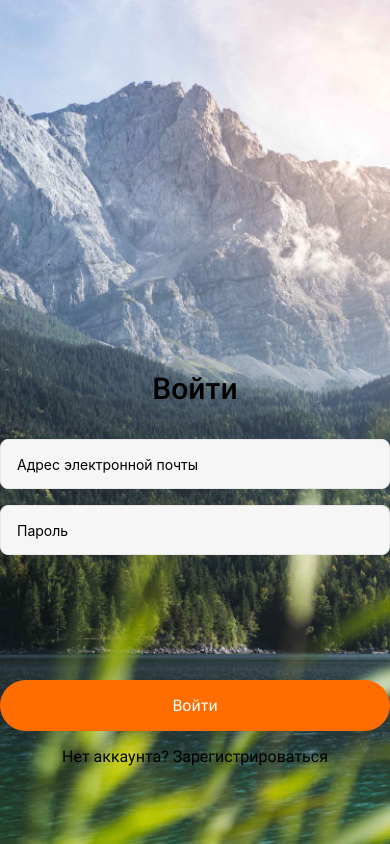
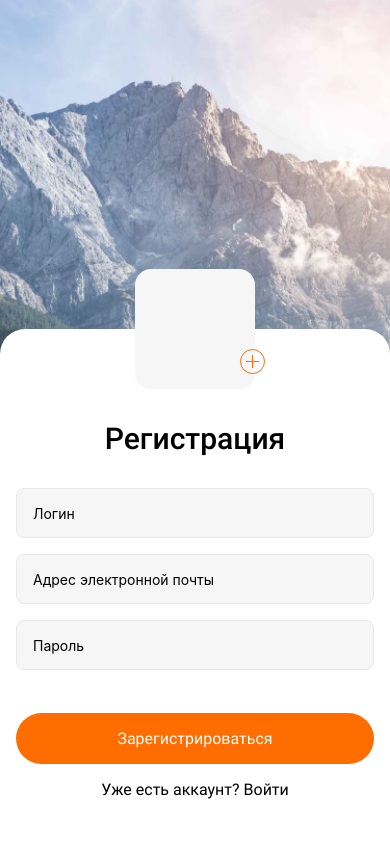
Before and after one commit to OlenaHras/myReactNativeProject-2, a React Native app: screen / in a window 390 px wide. Built offline with nearby package versions, Linux system fonts and the light colour scheme.

Commit message:
add avatar container and fixed logic

```diff
--- a/App.js
+++ b/App.js
@@ -2,14 +2,8 @@ import { useState, useEffect, useCallback } from "react";
 import { StatusBar } from "expo-status-bar";
 import {
   StyleSheet,
-  Text,
   View,
   ImageBackground,
-  TextInput,
-  Button,
-  TouchableOpacity,
-  Platform,
-  KeyboardAvoidingView,
   Keyboard,
   TouchableWithoutFeedback,
   Dimensions,
@@ -20,21 +14,10 @@ import * as SplashScreen from "expo-splash-screen";
 
 import RegistrationScreen from "./Screens/RegistrationScreen";
 import LoginScreen from "./Screens/LoginScreen";
-// const { width, height } = Dimensions.get("window");
-
-// const initialState = {
-//   login: "",
-//   email: "",
-//   password: "",
-// };
 
 export default function App() {
   const [isShowKeyboard, setIsShowKeyboard] = useState(false);
-  // const [state, setstate] = useState(initialState);
 
-  // const [dimensions, setDimensions] = useState(
-  //   Dimensions.get("window").width - 16 * 2
-  // );
   const [screenWidth, setScreenWidth] = useState(
     Dimensions.get("window").width
   );
@@ -50,8 +33,6 @@ export default function App() {
   const handleButtonClick = () => {
     setIsShowKeyboard(false);
     Keyboard.dismiss();
-    // console.log(state);
-    // setstate(initialState);
   };
 
   const handleFocus = () => {
@@ -63,17 +44,11 @@ export default function App() {
       await SplashScreen.preventAutoHideAsync();
     }
     prepare();
-    // console.log(width);
     const onChange = () => {
       setScreenHeight(Dimensions.get("window").height);
       setScreenWidth(Dimensions.get("window").width);
-      console.log(Dimensions.get("window"));
-      // const width = Dimensions.get("window").width - 16 * 2;
     };
     Dimensions.addEventListener("change", onChange);
-    // return () => {
-    //   Dimensions.removeEventListener("change", onChange);
-    // };
   }, [screenWidth]);
 
   const onLayout = useCallback(async () => {
@@ -95,18 +70,20 @@ export default function App() {
             height: screenHeight,
           }}
         >
-          {/* <RegistrationScreen
-            screenHeight={screenHeight}
-            screenWidth={screenWidth}
-            handleButtonClick={handleButtonClick}
-            handleFocus={handleFocus}
-          /> */}
-          <LoginScreen
-            screenHeight={screenHeight}
-            screenWidth={screenWidth}
-            // handleButtonClick={handleButtonClick}
-            handleFocus={handleFocus}
-          />
+          <View style={styles.screenWrapper}>
+            <RegistrationScreen
+              screenWidth={screenWidth}
+              handleButtonClick={handleButtonClick}
+              handleFocus={handleFocus}
+              isShowKeyboard={isShowKeyboard}
+            />
+            {/* <LoginScreen
+              screenWidth={screenWidth}
+              handleButtonClick={handleButtonClick}
+              handleFocus={handleFocus}
+              isShowKeyboard={isShowKeyboard}
+            /> */}
+          </View>
         </ImageBackground>
       </TouchableWithoutFeedback>
       <StatusBar style="auto" />
@@ -119,26 +96,22 @@ const styles = StyleSheet.create({
     flex: 1,
     backgroundColor: "#fff",
     justifyContent: "flex-end",
-    // alignItems: "center",
-    // justifyContent: "center",
   },
   bgImage: {
-    // position: "absolute",
+    position: "absolute",
     left: 0,
     top: 0,
-    // width: "100%",
-    // height: "100%",
-    // width: screenWidth,
-    // height: screenHeight,
-    // flex: 1,
-    // position: "absolute",
-    // top: 0,
-    // right: 0,
-    // bottom: 0,
-    // left: 0,
     resizeMode: "cover",
     justifyContent: "flex-end",
     alignItems: "center",
+  },
+  screenWrapper: {
+    justifyContent: "center",
+    alignItems: "center",
+
+    backgroundColor: "#fff",
+    borderTopLeftRadius: 25,
+    borderTopRightRadius: 25,
   },
   headerTitle: {
     fontSize: 30,
@@ -154,8 +127,6 @@ const styles = StyleSheet.create({
     borderRadius: 8,
     borderColor: "#E8E8E8",
     backgroundColor: "#F6F6F6",
-    // marginHorizontal: 16,
-    // width: 343,
     height: 50,
     padding: 16,
     marginBottom: 16,
--- a/Screens/LoginScreen.js
+++ b/Screens/LoginScreen.js
@@ -2,17 +2,12 @@ import {
   StyleSheet,
   Text,
   View,
-  ImageBackground,
   TextInput,
-  Button,
   TouchableOpacity,
   Platform,
   KeyboardAvoidingView,
-  Keyboard,
-  TouchableWithoutFeedback,
-  Dimensions,
 } from "react-native";
-import { useState, useEffect, useCallback } from "react";
+import { useState } from "react";
 
 const initialState = {
   email: "",
@@ -20,16 +15,15 @@ const initialState = {
 };
 
 const LoginScreen = ({
-  screenHeight,
   screenWidth,
-  //   handleButtonClick,
+  handleButtonClick,
   handleFocus,
+  isShowKeyboard,
 }) => {
   const [state, setstate] = useState(initialState);
 
-  const handleButtonClick = () => {
-    // setIsShowKeyboard(false);
-    Keyboard.dismiss();
+  const handleSubmit = () => {
+    handleButtonClick();
     console.log(state);
     setstate(initialState);
   };
@@ -37,7 +31,7 @@ const LoginScreen = ({
     <>
       <Text style={styles.headerTitle}>Войти</Text>
       <View style={{ ...styles.form, width: screenWidth }}>
-        {/* <View style={{ marginBottom: isShowKeyboard ? 32 : 109 }}> */}
+        <View style={{ marginBottom: isShowKeyboard ? 93 : 43 }}>
           <KeyboardAvoidingView
             behavior={Platform.OS == "ios" ? "padding" : "height"}
           >
@@ -51,7 +45,7 @@ const LoginScreen = ({
               }
             />
             <TextInput
-            style={styles.input}
+              style={{ ...styles.input, marginBottom: 0 }}
               placeholder="Пароль"
               secureTextEntry={true}
               value={state.password}
@@ -64,9 +58,9 @@ const LoginScreen = ({
               }
             />
           </KeyboardAvoidingView>
-        {/* </View> */}
+        </View>
         <TouchableOpacity
-          onPress={handleButtonClick}
+          onPress={handleSubmit}
           style={styles.button}
           activeOpacity={0.8}
         >
@@ -83,18 +77,16 @@ const styles = StyleSheet.create({
     fontSize: 30,
     fontFamily: "Roboto-Medium",
     lineHeight: 35,
-    marginBottom: 33,
+    marginVertical: 32,
   },
   form: {
-    width: 343,
+    paddingHorizontal: 16,
   },
   input: {
     borderWidth: 1,
     borderRadius: 8,
     borderColor: "#E8E8E8",
     backgroundColor: "#F6F6F6",
-    // marginHorizontal: 16,
-    // width: 343,
     height: 50,
     padding: 16,
     marginBottom: 16,
@@ -103,7 +95,6 @@ const styles = StyleSheet.create({
     backgroundColor: "#FF6C00",
     borderRadius: 100,
     height: 51,
-    marginTop: 109,
     alignItems: "center",
     justifyContent: "center",
     marginBottom: 16,
@@ -119,7 +110,7 @@ const styles = StyleSheet.create({
     fontFamily: "Roboto-Regular",
     lineHeight: 19,
     textAlign: "center",
-    marginBottom: 78,
+    marginBottom: 111,
   },
 });
 
--- a/Screens/RegistrationScreen.js
+++ b/Screens/RegistrationScreen.js
@@ -2,17 +2,13 @@ import {
   StyleSheet,
   Text,
   View,
-  ImageBackground,
+  Image,
   TextInput,
-  Button,
   TouchableOpacity,
   Platform,
   KeyboardAvoidingView,
-  Keyboard,
-  TouchableWithoutFeedback,
-  Dimensions,
 } from "react-native";
-import { useState, useEffect, useCallback } from "react";
+import { useState } from "react";
 
 const initialState = {
   login: "",
@@ -21,24 +17,31 @@ const initialState = {
 };
 
 const RegistrationScreen = ({
-  screenHeight,
   screenWidth,
-  //   handleButtonClick,
   handleFocus,
+  handleButtonClick,
+  isShowKeyboard,
 }) => {
   const [state, setstate] = useState(initialState);
 
-  const handleButtonClick = () => {
-    // setIsShowKeyboard(false);
-    Keyboard.dismiss();
+  const handleSubmit = () => {
+    handleButtonClick();
     console.log(state);
     setstate(initialState);
   };
   return (
     <>
+      <View style={styles.avatar}>
+        <View style={styles.addButton}>
+          <Image
+            source={require("../assets/images/addButton.png")}
+            style={{ width: 13, height: 13 }}
+          />
+        </View>
+      </View>
       <Text style={styles.headerTitle}>Регистрация</Text>
       <View style={{ ...styles.form, width: screenWidth }}>
-        {/* <View style={{ marginBottom: isShowKeyboard ? 32 : 109 }}> */}
+        <View style={{ marginBottom: isShowKeyboard ? 159 : 43 }}>
           <KeyboardAvoidingView
             behavior={Platform.OS == "ios" ? "padding" : "height"}
           >
@@ -61,7 +64,7 @@ const RegistrationScreen = ({
               }
             />
             <TextInput
-            style={styles.input}
+              style={{ ...styles.input, marginBottom: 0 }}
               placeholder="Пароль"
               secureTextEntry={true}
               value={state.password}
@@ -74,9 +77,9 @@ const RegistrationScreen = ({
               }
             />
           </KeyboardAvoidingView>
-        {/* </View> */}
+        </View>
         <TouchableOpacity
-          onPress={handleButtonClick}
+          onPress={handleSubmit}
           style={styles.button}
           activeOpacity={0.8}
         >
@@ -89,22 +92,42 @@ const RegistrationScreen = ({
 };
 
 const styles = StyleSheet.create({
+  avatar: {
+    position: "relative",
+    top: -60,
+    marginBottom: -60,
+    width: 120,
+    height: 120,
+    backgroundColor: "#F6F6F6",
+    borderRadius: 16,
+  },
+  addButton: {
+    width: 25,
+    height: 25,
+    borderColor: "#FF6C00",
+    borderRadius: 50,
+    borderWidth: 1,
+    position: "relative",
+    right: -105,
+    bottom: -80,
+    alignItems: "center",
+    justifyContent: "center",
+  },
+
   headerTitle: {
     fontSize: 30,
     fontFamily: "Roboto-Medium",
     lineHeight: 35,
-    marginBottom: 33,
+    marginVertical: 32,
   },
   form: {
-    width: 343,
+    paddingHorizontal: 16,
   },
   input: {
     borderWidth: 1,
     borderRadius: 8,
     borderColor: "#E8E8E8",
     backgroundColor: "#F6F6F6",
-    // marginHorizontal: 16,
-    // width: 343,
     height: 50,
     padding: 16,
     marginBottom: 16,
@@ -113,7 +136,6 @@ const styles = StyleSheet.create({
     backgroundColor: "#FF6C00",
     borderRadius: 100,
     height: 51,
-    marginTop: 109,
     alignItems: "center",
     justifyContent: "center",
     marginBottom: 16,
@@ -129,7 +151,7 @@ const styles = StyleSheet.create({
     fontFamily: "Roboto-Regular",
     lineHeight: 19,
     textAlign: "center",
-    marginBottom: 78,
+    marginBottom: 45,
   },
 });
 
```
Also changed, not shown: assets/images/addButton.png (added). Lines whose indentation alone changed are shown as unchanged.
